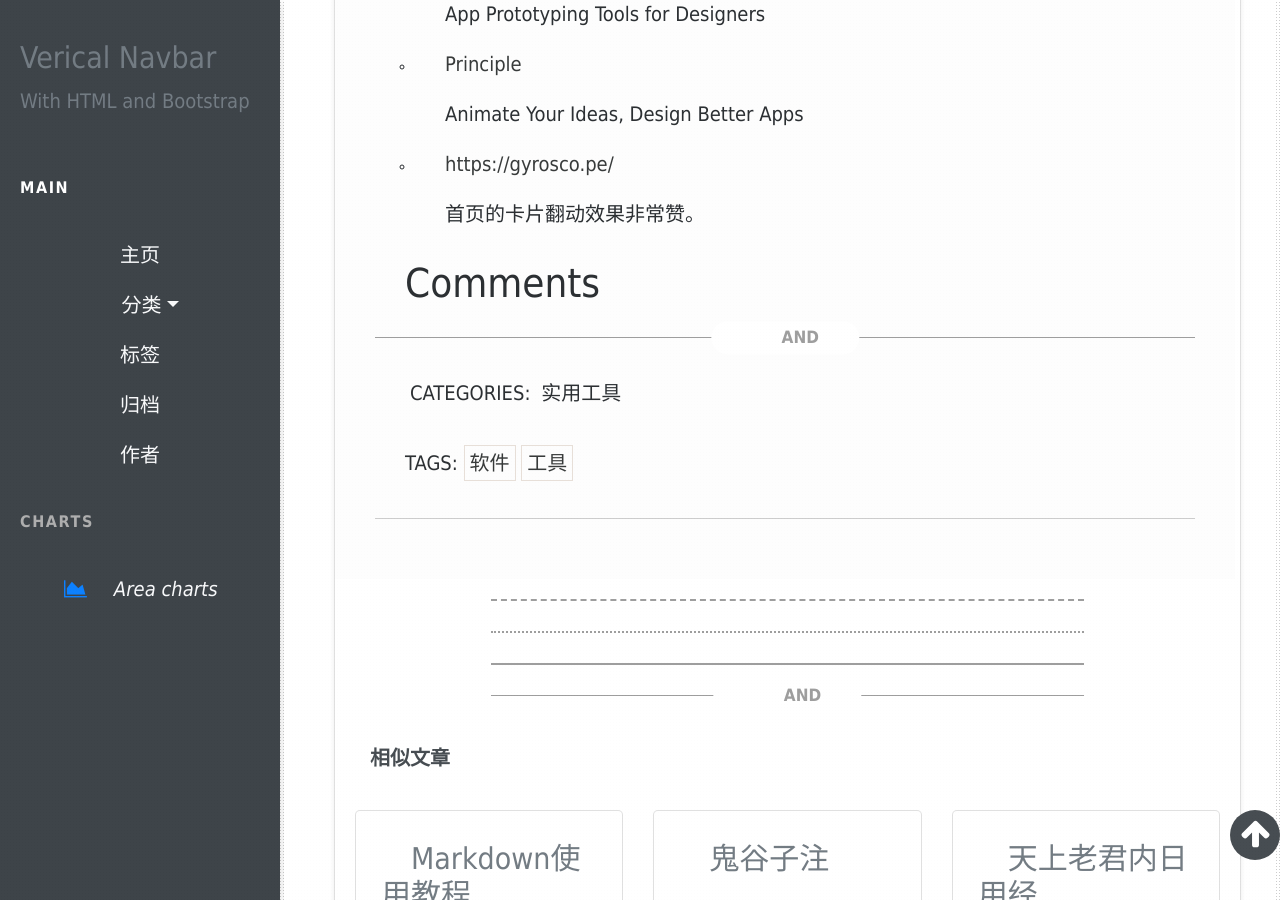
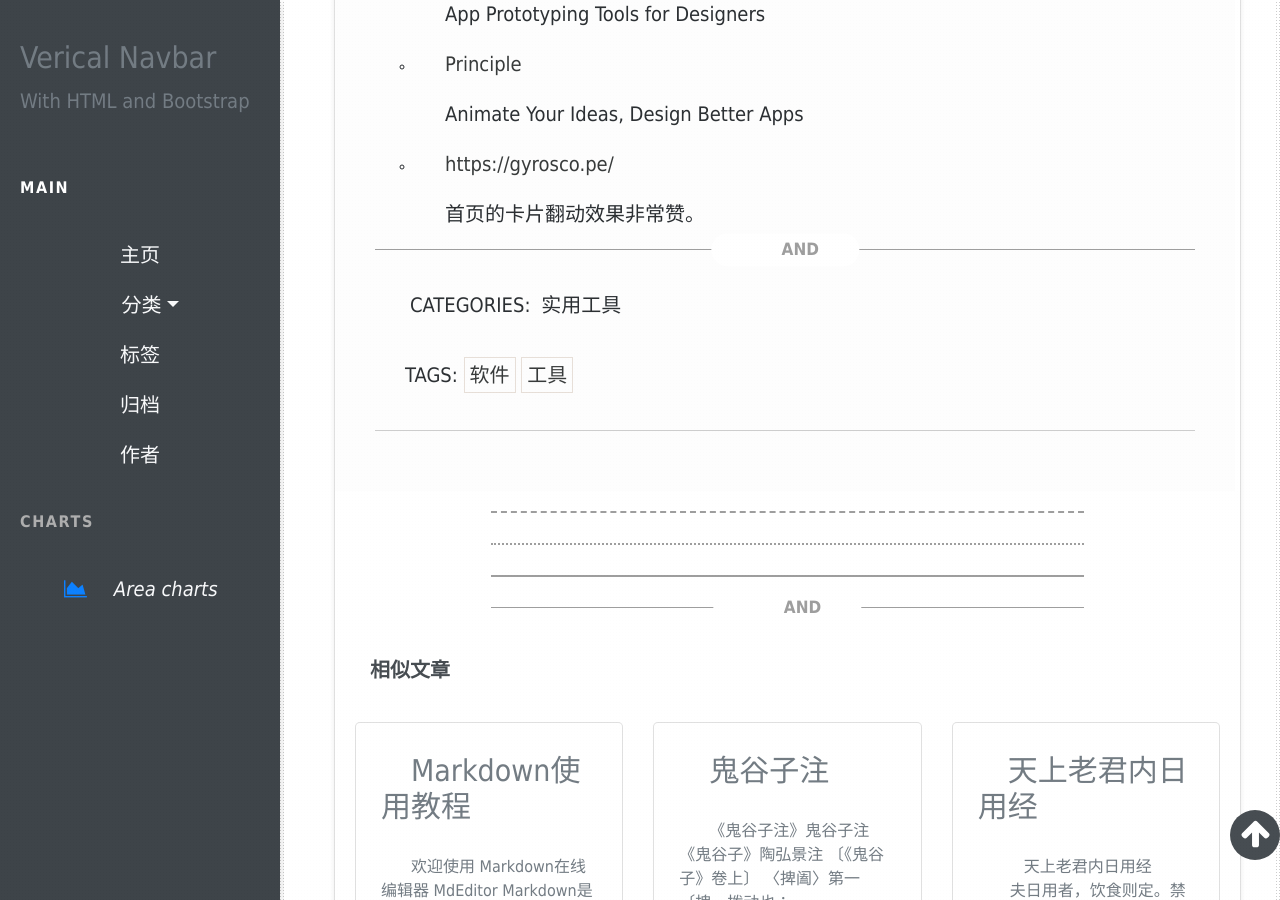
Before and after one commit to nengwuzhi/nengwuzhi.github.ioce, a Jekyll site: the page built from _posts/2020-11-25-test目录.md, in a window 1280 px wide and 900 px high, scrolled down 8009 px. Built offline with Jekyll 4.4.1, drawn with Linux system fonts in a browser that asks for light colours; nearby versions of some CDN libraries.

Commit message:
Update 2020-11-25-test目录.md

```diff
--- a/_posts/2020-11-25-test目录.md
+++ b/_posts/2020-11-25-test目录.md
@@ -289,5 +289,3 @@ Syntax Theme: Atom Dark or One Dark
 - [https://gyrosco.pe/](https://gyrosco.pe/)
 
     首页的卡片翻动效果非常赞。
-
-## Comments
```
